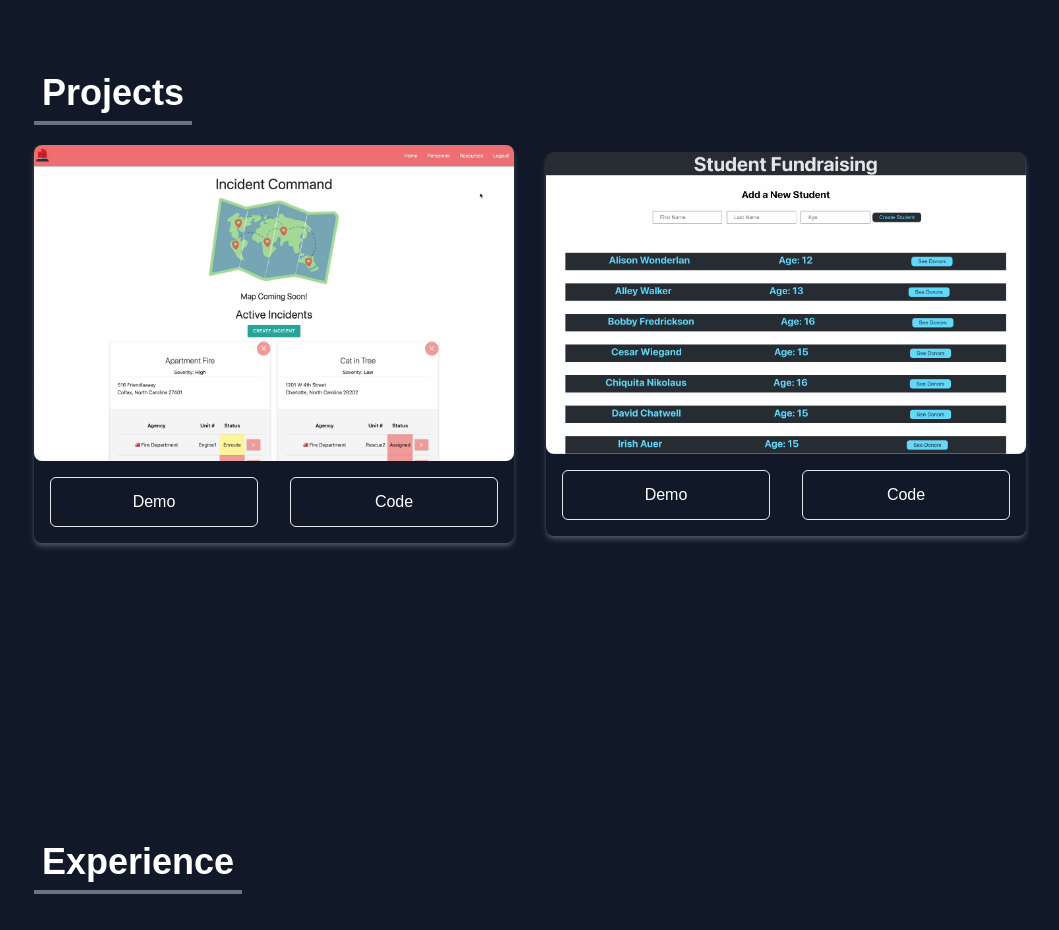
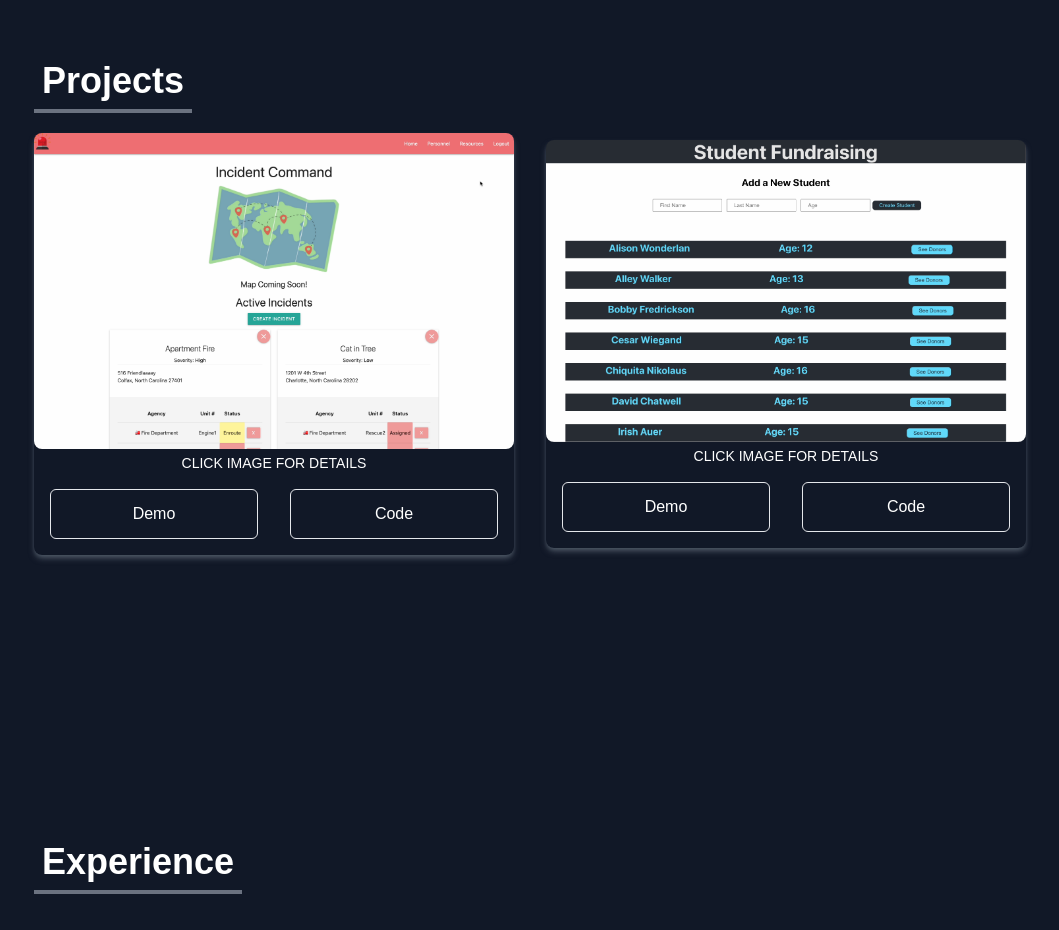
Before and after one commit to jerryfitzner/portfolio-2, a React (Create React App) app: page / in a window 1280 px wide. Shown: the part 980-1910 px from the top of the page, without its empty margins (110-1169 px from the left). Built offline with nearby package versions, Linux system fonts and the light colour scheme.

Commit message:
Added project details

```diff
--- /dev/null
+++ b/src/components/ProjectCard.jsx
@@ -0,0 +1,60 @@
+import React, { useState } from 'react';
+import { AiOutlineRightSquare } from 'react-icons/ai';
+
+const ProjectCard = ({id, name, alt, imgsrc, code, demo, bullets}) => {
+  const [detailWindow, setDetailWindow] = useState(false);
+
+  const linkClick = (link) => {
+    window.open(link, '_blank', 'noreferrer')
+  };
+
+  const square = <AiOutlineRightSquare />;
+
+
+
+
+  return (
+    <div key={id} className='shadow-md shadow-gray-600 rounded-lg'>
+      <div
+        className='relative duration-200 hover:scale-105 hover:border-2 hover:rounded-lg'
+        onClick={() => setDetailWindow(!detailWindow)}
+      >
+
+        <img
+          src={imgsrc}
+          alt={alt}
+          // onMouseOver={e => {
+          //   setDetailWindow(true)
+          //   console.log('Mouse Over')
+          // }}
+          // onMouseOut={e => {
+          //   setDetailWindow(false)
+          //   console.log('Mouse Out')
+          // }}
+          className='rounded-lg'
+        />
+        <div
+          className='absolute inset-0 opacity-0 hover:opacity-95 w-full justify-center items-center dark:bg-gray-900 bg-white dark:bg-opacity-95 bg-opacity-95 rounded-lg'
+        >
+          <p className='text-3xl text-center font-semibold pt-20'>Project Details</p>
+        </div>
+      </div>
+        <p className='text-sm text-center pt-1'>CLICK IMAGE FOR DETAILS</p>
+      <div className='flex items-center justify-center'>
+        <button onClick={() => linkClick(demo)} className='w-1/2 px-6 py-3 m-4 duration-200 hover:scale-105 border rounded-md  hover:text-rose-600 hover:border-rose-600'>Demo</button>
+        <button onClick={() => linkClick(code)} href={code} className='w-1/2 px-6 py-3 m-4 duration-200 hover:scale-105 border rounded-md  hover:text-rose-600 hover:border-rose-600'>Code</button>
+      </div>
+      {detailWindow ? (
+          <div>
+            <ul className='list-disc list-outside py-4 px-8' >
+              {bullets.map((bullet) => (
+                <li>{bullet}</li>
+              ))}
+            </ul>
+          </div>
+        ): null }
+    </div>
+  )
+}
+
+export default ProjectCard;
--- a/src/components/Projects.jsx
+++ b/src/components/Projects.jsx
@@ -1,10 +1,11 @@
-import React, { useState } from 'react';
+import React from 'react';
 import SFPic from '../assets/SF.coverimage.png';
 import ICAPic from '../assets/ICA.coverimage.png';
+import ProjectCard from './ProjectCard';
 
 const Projects = () => {
   // const [numOfProj, setNumOfProj] = useState(0);
-  const [detailWin, setDetailWin] = useState(false);
+
 
   const projects = [
     {
@@ -38,9 +39,7 @@ const Projects = () => {
 
   // const num
 
-  const linkClick = (link) => {
-    window.open(link, '_blank', 'noreferrer')
-  }
+
 
   return (
     <div name='projects' className='w-full justify-center p-5 items-center '>
@@ -49,14 +48,8 @@ const Projects = () => {
           <p className='text-4xl font-bold inline border-b-4 p-2 border-gray-500'>Projects</p>
         </div>
         <div className='grid sm:grid-cols-2 md:grid-cols-2 gap-8 px-12 sm:px-0 items-center justify-center'>
-        {projects.map(({id, name, alt, imgsrc, code, demo}) => (
-          <div key={id} className='shadow-md shadow-gray-600 rounded-lg'>
-            <img src={imgsrc} alt={alt} className='rounded-lg duration-200 hover:scale-105  '/>
-            <div className='flex items-center justify-center'>
-              <button onClick={() => linkClick(demo)} className='w-1/2 px-6 py-3 m-4 duration-200 hover:scale-105 border rounded-md  hover:text-rose-600 hover:border-rose-600'>Demo</button>
-              <button onClick={() => linkClick(code)} href={code} className='w-1/2 px-6 py-3 m-4 duration-200 hover:scale-105 border rounded-md  hover:text-rose-600 hover:border-rose-600'>Code</button>
-            </div>
-          </div>
+        {projects.map(({id, name, alt, imgsrc, code, demo, bullets}) => (
+          <ProjectCard key={id} id={id} name={name} alt={alt} imgsrc={imgsrc} code={code} demo={demo} bullets={bullets} />
         ))}
         </div>
       </div>
```
